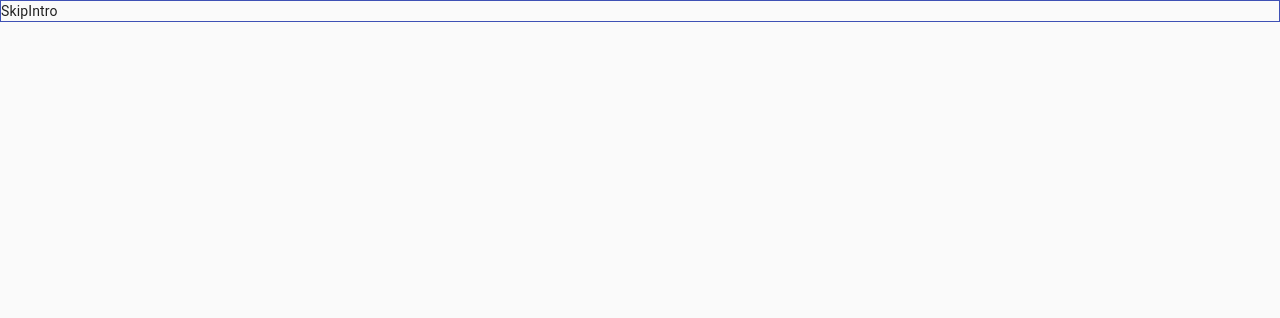
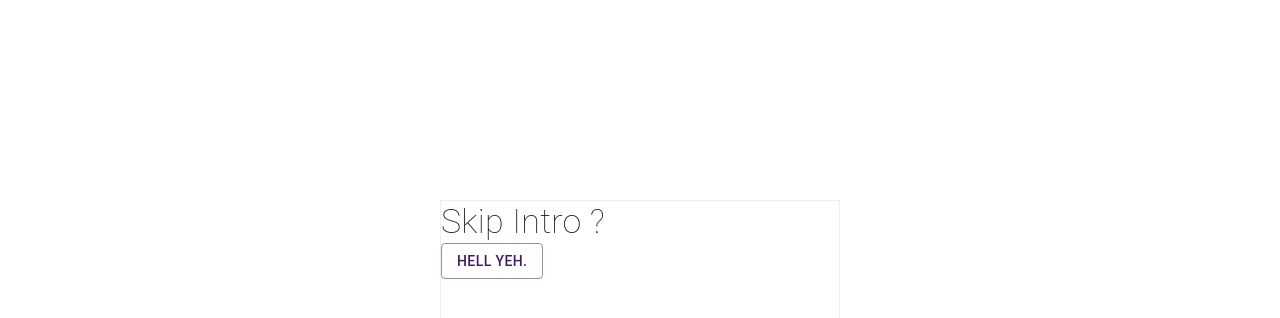
Before and after one commit to goldlabel-apps/packages, a React (Create React App) app: page / in a window 1280 px wide. Shown: the top 318 px of the page. Built offline with nearby package versions, Linux system fonts and the light colour scheme.

Commit message:
Skip the bloody intro? hell yeh.

```diff
--- a/package.json
+++ b/package.json
@@ -1,5 +1,5 @@
 {
-  "version": "1.0.4",
+  "version": "1.0.6",
   "name": "packages",
   "description": "Reusable React",
   "repository": "https://github.com/listingslab-software/skip-intro",
--- a/src/index.jsx
+++ b/src/index.jsx
@@ -5,13 +5,19 @@ import { SkipIntro } from './packages'
 
 console.log( `${process.env.REACT_APP_APP} ${pJSON.version} (${process.env.REACT_APP_ENV})` )
 
-ReactDOM.render(
-  <React.StrictMode>
-    <SkipIntro
-      options={{
-        jgj: 123,
-      }}
-    />
-  </React.StrictMode>,
-  document.getElementById('skip-intro')
-)
+ReactDOM.render(<React.StrictMode>
+                  <SkipIntro
+                    options={{
+                      title: `Skip Intro ?`,
+                      btnTxt: `Hell yeh.`,
+                      centerize: true,
+                      width: 400,
+                      height: 400,
+                      borderColor: `#eee`,
+                      onClick: (e) => {
+                        e.preventDefault()
+                        console.log (' CLICKED!! ')
+                      },
+                    }}
+                  />
+                </React.StrictMode>, document.getElementById('skip-intro'))
--- a/src/packages/SkipIntro/SkipIntro.jsx
+++ b/src/packages/SkipIntro/SkipIntro.jsx
@@ -2,22 +2,69 @@ import React from 'react'
 import clsx from 'clsx'
 import {
     makeStyles,
+    createMuiTheme,
+    MuiThemeProvider,
     CssBaseline,
+    Typography,
+    Button,
 } from '@material-ui/core/'
+import { theme } from './theme'
 
 const useStyles = makeStyles( theme => ({
-    wrapper:{
-        border: '1px solid ' + theme.palette.primary.main,
+    skipIntro:{
+        // border: '1px solid ' + theme.palette.secondary.main,
     },
+    htags: {
+        fontWeight: 'lighter',
+    },
+    centerize: {
+      minHeight: '100vh',
+      display: 'flex',
+      flexDirection: 'column',
+      alignItems: 'center',
+      justifyContent: 'center',
+      margin: 'auto',
+    }
 }))
 
 export default function SkipIntro( props ) {
 
     const classes = useStyles()
+    const {
+        options,
+    } = props
 
-    return <div className={ clsx( classes.wrapper) }>
+    const {
+        title,
+        btnTxt,
+        onClick,
+        borderColor,
+        height,
+        width,
+        centerize,
+    } = options
+
+
+    return <MuiThemeProvider theme={ createMuiTheme( theme ) }>
                 <CssBaseline />
-               SkipIntro
-           </div>
-
+                { centerize ? null : null }
+                <div className={ clsx( centerize ? classes.centerize : null ) }>
+                    <div className={ clsx( classes.skipIntro) }
+                        style={{
+                            border: '1px solid ' + borderColor,
+                            height,
+                            width,
+                        }}>
+                        <Typography variant={ `h4` } className={ clsx( classes.htags) }>
+                            { title }
+                        </Typography>
+                        <Button
+                            variant={ `outlined` }
+                            color={ `primary` }
+                            onClick={ onClick }>
+                            { btnTxt }
+                        </Button>
+                   </div>
+               </div>
+           </MuiThemeProvider>
 }
--- /dev/null
+++ b/src/packages/SkipIntro/theme/index.jsx
@@ -0,0 +1,4 @@
+import { theme } from './theme'
+export {
+	theme,
+}
--- /dev/null
+++ b/src/packages/SkipIntro/theme/theme.jsx
@@ -0,0 +1,18 @@
+let primaryColor = `#421c5d` // purple
+let secondaryColor = `#ccd31f` // green
+
+export const theme = {
+  palette: {
+    type: 'light',
+    background: {
+      paper: '#fff',
+      default: '#fff'
+    },
+    primary: {
+      main: primaryColor,
+    },
+    secondary: {
+      main: secondaryColor,
+    },
+  }
+}
```
Also changed, not shown: src/packages/SkipIntro/theme/README.md (added), 1 other file (tests, documents, lock files or other folders).
